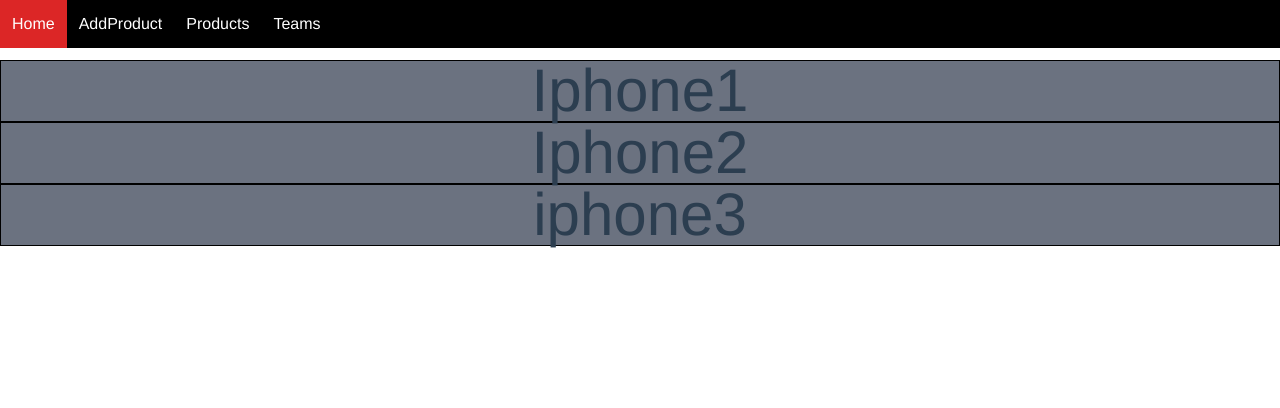
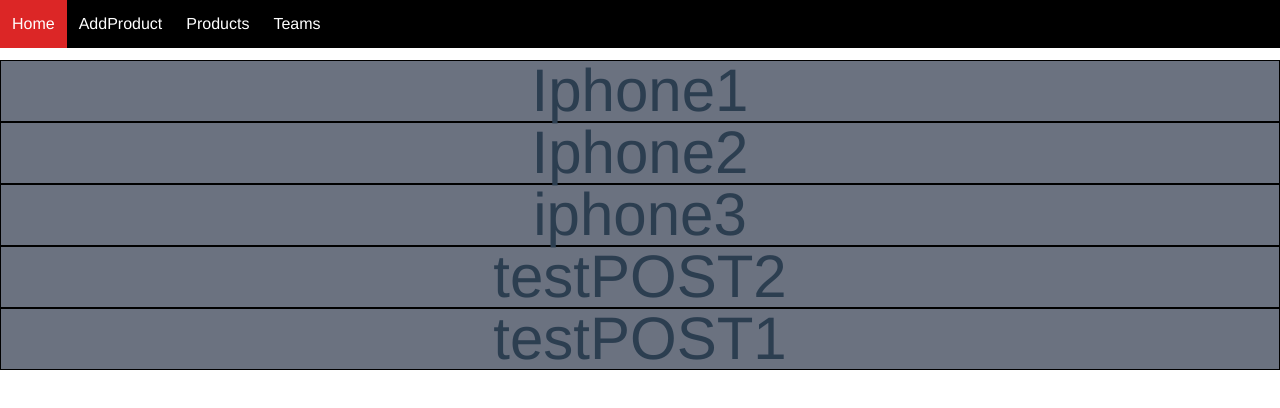
Before and after one commit to 36-37-58-INT221/FrontEnd, a Vue app: page /ProductList in a window 1280 px wide. Shown: the top 408 px of the page. Built offline with nearby package versions, Linux system fonts and the light colour scheme; data requests are answered from the project's data file.

Commit message:
[ADD] validate price is number and can have 2 decimal + name length between 2 to 30 chars

```diff
--- a/db.json
+++ b/db.json
@@ -46,6 +46,34 @@
       "brand": 1,
       "manufactureDate": "2021-04-13",
       "id": 3
+    },
+    {
+      "name": "testPOST2",
+      "description": "eargfdh",
+      "colorList": [
+        1
+      ],
+      "price": "dfsg",
+      "brand": {
+        "id": 2,
+        "name": "Samsung"
+      },
+      "manufactureDate": "2021-04-14",
+      "id": 4
+    },
+    {
+      "name": "testPOST1",
+      "description": "dfghfgdhdfghfgdh",
+      "colorList": [
+        1
+      ],
+      "price": "dfghfgdhfgdh",
+      "brand": {
+        "id": 1,
+        "name": "Apple"
+      },
+      "manufactureDate": "2021-04-08",
+      "id": 5
     }
   ]
 }
--- a/src/components/AddNewProduct.vue
+++ b/src/components/AddNewProduct.vue
@@ -4,7 +4,7 @@
             <div class="pt-2">
                 <label for="name">Name :</label>
                 <input type="text" v-model="formdata.name" class="border border-black" />
-                <h1 v-if="errors.indexOf('noName') !== -1" class="text-red-600">Please Enter Name</h1>
+                <h1 v-if="errors.indexOf('noName') !== -1" class="text-red-600">Please Enter Name 2-30 Character</h1>
                 <h1 v-if="errors.indexOf('have') !== -1" class="text-red-600">Already Have this Product</h1>
             </div>
             <div class="pt-2">
@@ -51,7 +51,7 @@
                 <input type="date" v-model="formdata.manufactureDate" class="border border-black" />
                 <h1 v-if="errors.indexOf('noDate') !== -1" class="text-red-600">Please Enter Date</h1>
             </div>
-            <button type="submit" value="Submit" class="border border-black mt-2" ref="ProductList">Submit</button>
+            <button type="submit" value="Submit" class="border border-black mt-2">Submit</button>
         </form>
     </div>
 </template>
@@ -119,13 +119,13 @@ export default {
 
         validate() {
             this.errors = [];
-            var index = this.products.findIndex(f => f.name.replace(" ","").toLowerCase() == this.formdata.name.replace(" ","").toLowerCase())
 
-            if (this.formdata.name == null || this.formdata.name.length > 30) {
+
+            if (this.formdata.name == null ) {
                 this.errors.push("noName");
             }
-            if (index !== -1) {
-                this.errors.push("have");
+            if(this.formdata.name.length < 2 || this.formdata.name.length > 30  ){
+                this.errors.push("noName");
             }
             if (this.formdata.description == null) {
                 this.errors.push("noDes");
@@ -134,11 +134,16 @@ export default {
             }
             if (this.formdata.colorList.length == 0) {
                 this.errors.push("noColor");
-            } if (this.formdata.price == null) {
+            } if (this.formdata.price == null   ) {
                 this.errors.push("noPrice");
-            } if (this.formdata.manufactureDate == null) {
-                this.errors.push("noDate");
+            } if(/^\s*-?[1-9]\d*(\.\d{1,2})?\s*$/.test(this.formdata.price) ==false){ this.errors.push("noPrice");}
+            if (this.formdata.manufactureDate == null) {  this.errors.push("noDate");}
+            var index = this.products.findIndex(f => f.name.replace(" ","").toLowerCase() == this.formdata.name.replace(" ","").toLowerCase())
+            if (index !== -1) {
+                this.errors.push("have");
             }
+
+
         },
 
 
```
